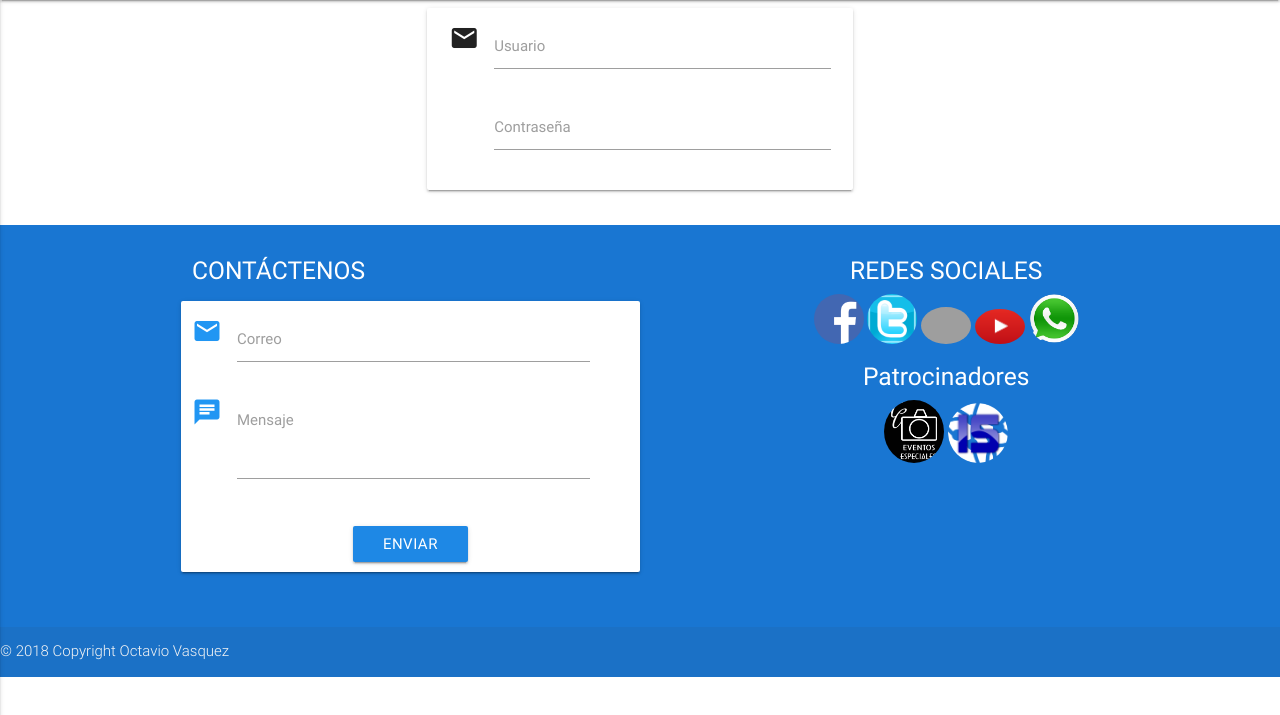
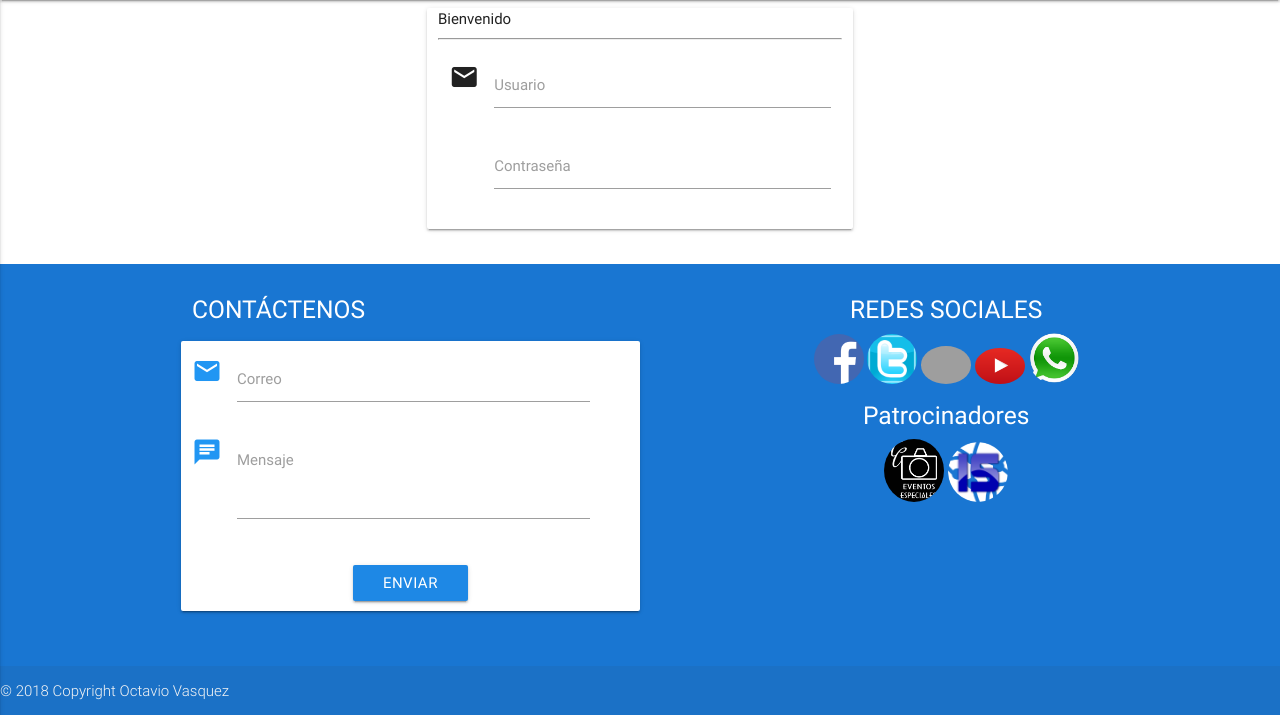
Before and after one commit to anonimyusdj/octaviomusic, a PHP site: page /login in a window 1280 px wide. Shown: the part 64-779 px from the top of the page. Run offline with PHP 8.4, Linux system fonts and the light colour scheme; some libraries are stand-ins or nearby versions; grey boxes are pictures that could not be loaded.

Commit message:
Update login.php
login

```diff
--- a/view/admin/login.php
+++ b/view/admin/login.php
@@ -4,6 +4,9 @@
     <div class="col s12 m4 card">
         <form action="login" method="post">
               <div class="row">
+                  <header>
+                        Bienvenido
+                  </header><hr>
                 <div class="input-field col s12 m12">
                   <i class="material-icons prefix">email</i>
                   <input id="icon_prefix" type="text" class="validate">
```
